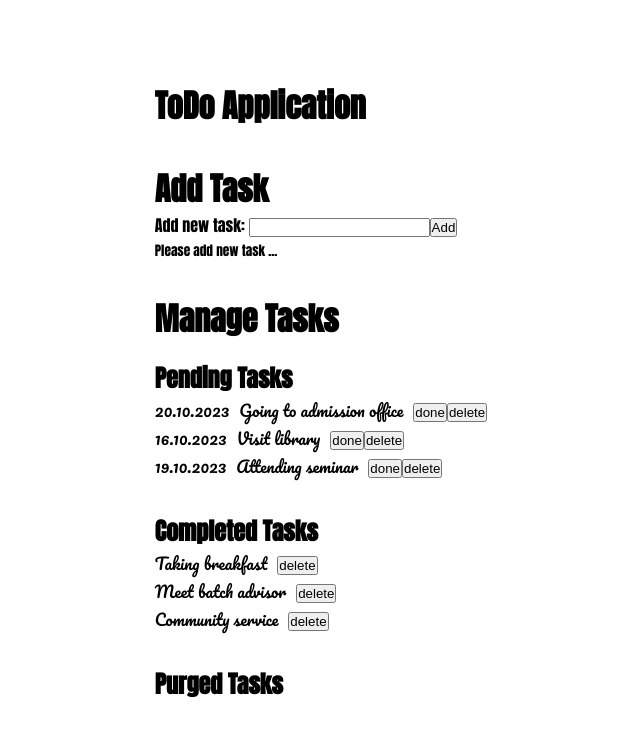
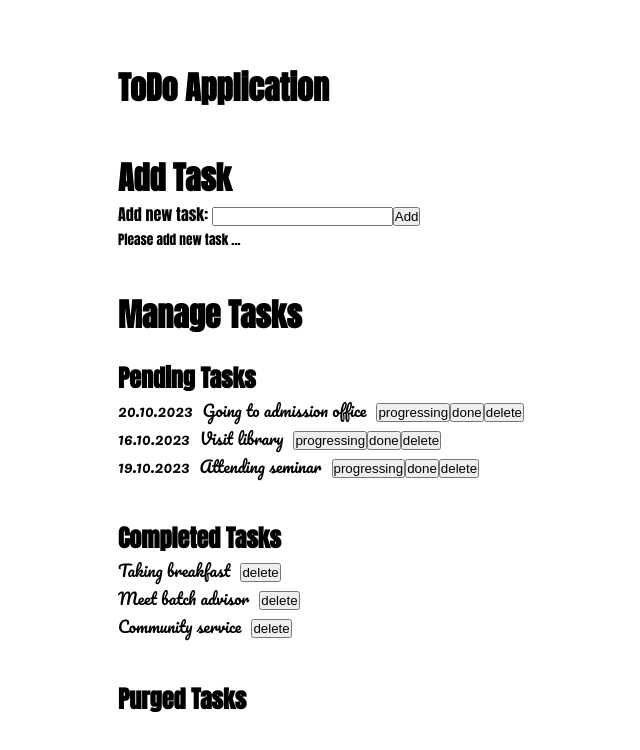
Before and after one commit to mbabarali/FA24-ReactJS-ToDoApp, a React (Create React App) app: page / in a window 1280 px wide. Shown: the top 750 px of the page, without its empty margins (319-959 px from the left). Built offline with nearby package versions, Linux system fonts and the light colour scheme.

Commit message:
Maintaining and displaying in-progress status of the task

```diff
--- a/src/components/PendingTasks.css
+++ b/src/components/PendingTasks.css
@@ -2,3 +2,7 @@
   padding: 5% 0;
   font-weight: 400;
 }
+
+.inProgress {
+  color: green;
+}
--- a/src/components/PendingTasks.jsx
+++ b/src/components/PendingTasks.jsx
@@ -1,10 +1,35 @@
 import "./PendingTasks.css";
 import TaskPending from "./TaskPending";
-// import ShowMessage from "./ShowMessage";
+import { useState } from "react";
 
-// Functional Component
+// Stateful Functional Component
 function PendingTasks(props) {
   const { tasks, onDone, onDelete } = props;
+
+  const [InProgress, setInProgress] = useState([]);
+
+  function onInProgress(id) {
+    console.log("InProgress [Current] = ", InProgress);
+
+    const taskInd = InProgress.findIndex((taskId) => taskId === id);
+
+    // ************** A HIGHLY RECOMMENDED APPROACH **************
+    // ************ Update State Variable(s) immutably ***********
+    // --- Three-step procedure to update the state, immutably ---
+
+    const updatedState = [...InProgress]; // [STEP-1] Create copy // Shallow copy
+
+    // [STEP-2] Update desired value(s) in copy
+    if (taskInd >= 0) {
+      console.log("Removing " + id + " at " + taskInd);
+      updatedState.splice(taskInd, 1); // At index ('taskInd'), remove one ('1') array element i.e. 'id'
+    } else {
+      console.log("Adding " + id + " at " + updatedState.length);
+      updatedState.push(id); // At the end, add 'id'
+    }
+
+    setInProgress(updatedState); // [STEP-3] Update state with copy
+  }
 
   const list = tasks.map((task, ind) => {
     return (
@@ -17,6 +42,8 @@ function PendingTasks(props) {
         id={task.id}
         onDone={onDone}
         onDelete={onDelete}
+        onInProgress={onInProgress}
+        className={InProgress.includes(task.id) ? "inProgress" : ""}
       />
     );
 
--- a/src/components/PurgedTasks.jsx
+++ b/src/components/PurgedTasks.jsx
@@ -1,5 +1,6 @@
 import "./PurgedTasks.css";
 import TaskPurged from "./TaskPurged";
+// import ShowMessage from "./ShowMessage";
 
 // Stateless Functional Component
 // To enable destructurin in function arguments for a dynamic component placeholder, its name must start with capital letter to stay consistent with component naming convention in React (e.g. PascalCase notation), such as 'HeadingContainer'
--- a/src/components/TaskPending.jsx
+++ b/src/components/TaskPending.jsx
@@ -1,12 +1,19 @@
 // Stateless Functional Component
 function TaskPending(props) {
-  const { id, createDate, title } = props;
-  const { onDone, onDelete } = props;
+  const { id, createDate, title, className } = props;
+  const { onDone, onDelete, onInProgress } = props;
 
   return (
-    <div>
+    <div className={className}>
       <span className="taskItem">{createDate}</span>
       <span className="taskItem">{title}</span>
+
+      <button
+        // Arrow Function (An anonymous function)
+        onClick={() => onInProgress(id)}
+      >
+        progressing
+      </button>
 
       {/* This component's UI will change onClick as result of the change in state variable in its incestor */}
       <button
```
